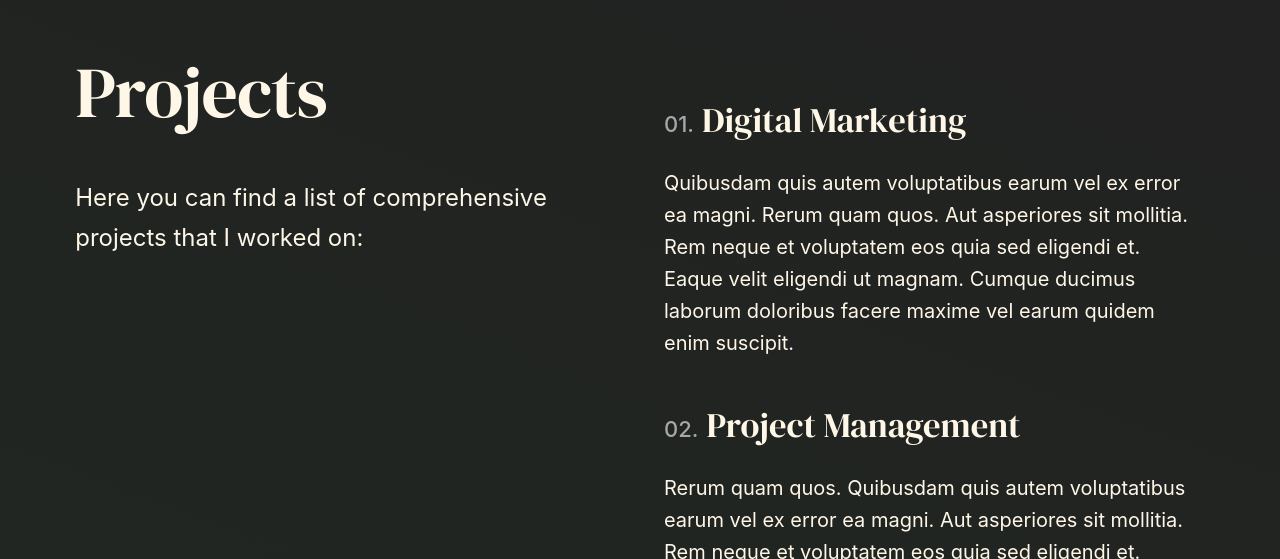
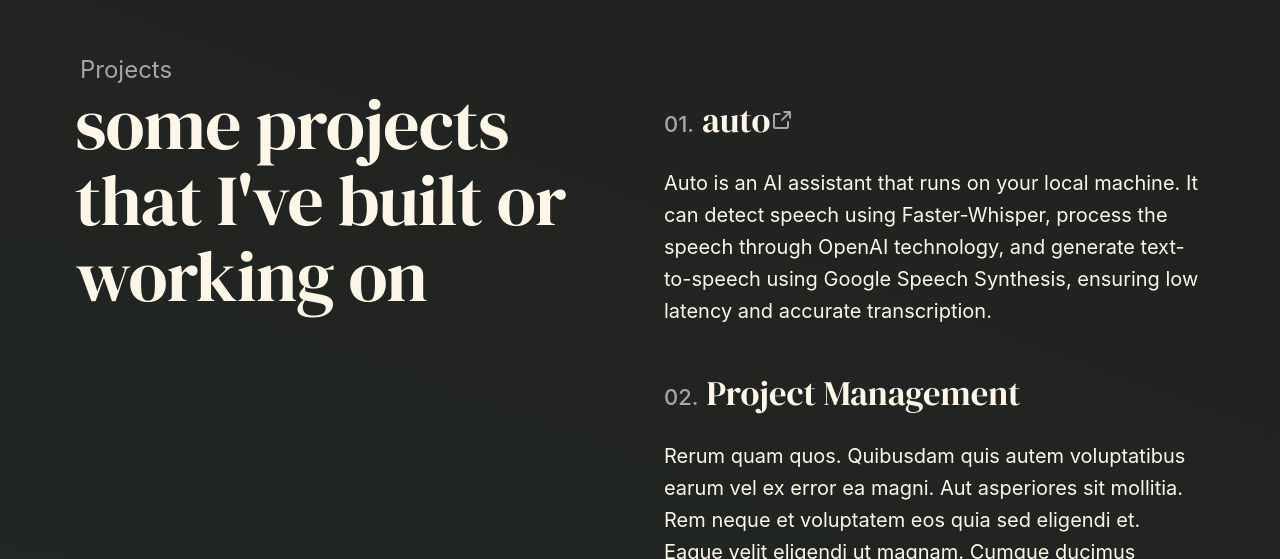
Before and after one commit to skanderkaroui/skanderkaroui.github.io, a plain HTML site: page index.html in a window 1280 px wide. Shown: the part 2050-2609 px from the top of the page. Drawn offline with Linux system fonts and the light colour scheme.

Commit message:
first project description

```diff
--- a/index.html
+++ b/index.html
@@ -148,7 +148,7 @@
               />
 
               <div class="section-header grid-section-split__header">
-                <!-- <div class="text-pretitle">About me</div>                            -->
+                <div class="text-pretitle">About me</div>
                 <h2 class="text-display-title">let's build together</h2>
               </div>
               <!-- end section-header -->
@@ -273,12 +273,14 @@
           <div class="row s-expertise__content width-sixteen-col">
             <div class="column xl-12 grid-block grid-section-split">
               <div class="section-header grid-section-split__header">
-                <!-- <div class="text-pretitle">Expertise</div> -->
-                <h2 class="text-display-title">Projects</h2>
+                <div class="text-pretitle">Projects</div>
+                <h2 class="text-display-title">
+                  some projects that I've built or working on
+                </h2>
 
-                <p class="lead">
+                <!-- <p class="lead">
                   Here you can find a list of comprehensive projects that I worked on:
-                </p>
+                </p> -->
               </div>
               <!-- end section-header -->
 
@@ -288,15 +290,34 @@
                 <div class="grid-list-items list-items show-ctr">
                   <div class="grid-list-items__item list-items__item">
                     <div class="grid-list-items__title list-items__item-header">
-                      <h3 class="list-items__item-title">Digital Marketing</h3>
+                      <h3 class="list-items__item-title">auto</h3>
+                      <a href="https://github.com/skanderkaroui/auto">
+                        <svg
+                          class="w-6 h-6 text-gray-800 dark:text-white"
+                          aria-hidden="true"
+                          xmlns="http://www.w3.org/2000/svg"
+                          width="24"
+                          height="24"
+                          fill="none"
+                          viewBox="0 0 24 24"
+                        >
+                          <path
+                            stroke="currentColor"
+                            stroke-linecap="round"
+                            stroke-linejoin="round"
+                            stroke-width="2"
+                            d="M18 14v4.833A1.166 1.166 0 0 1 16.833 20H5.167A1.167 1.167 0 0 1 4 18.833V7.167A1.166 1.166 0 0 1 5.167 6h4.618m4.447-2H20v5.768m-7.889 2.121 7.778-7.778"
+                          />
+                        </svg>
+                      </a>
                     </div>
                     <div class="grid-list-items__text list-items__item-text">
                       <p>
-                        Quibusdam quis autem voluptatibus earum vel ex error ea
-                        magni. Rerum quam quos. Aut asperiores sit mollitia. Rem
-                        neque et voluptatem eos quia sed eligendi et. Eaque
-                        velit eligendi ut magnam. Cumque ducimus laborum
-                        doloribus facere maxime vel earum quidem enim suscipit.
+                        Auto is an AI assistant that runs on your local machine.
+                        It can detect speech using Faster-Whisper, process the
+                        speech through OpenAI technology, and generate
+                        text-to-speech using Google Speech Synthesis, ensuring
+                        low latency and accurate transcription.
                       </p>
                     </div>
                   </div>
```
